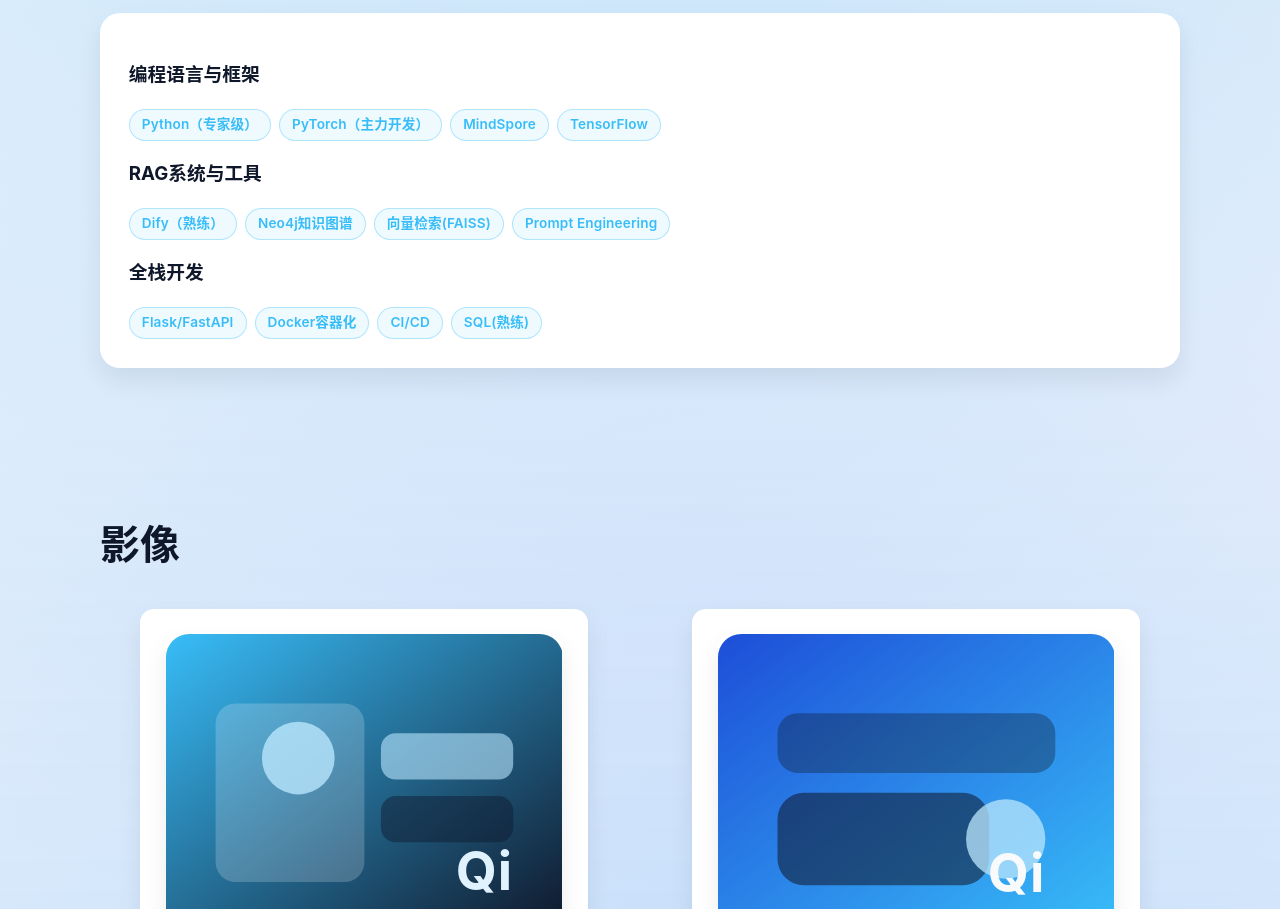
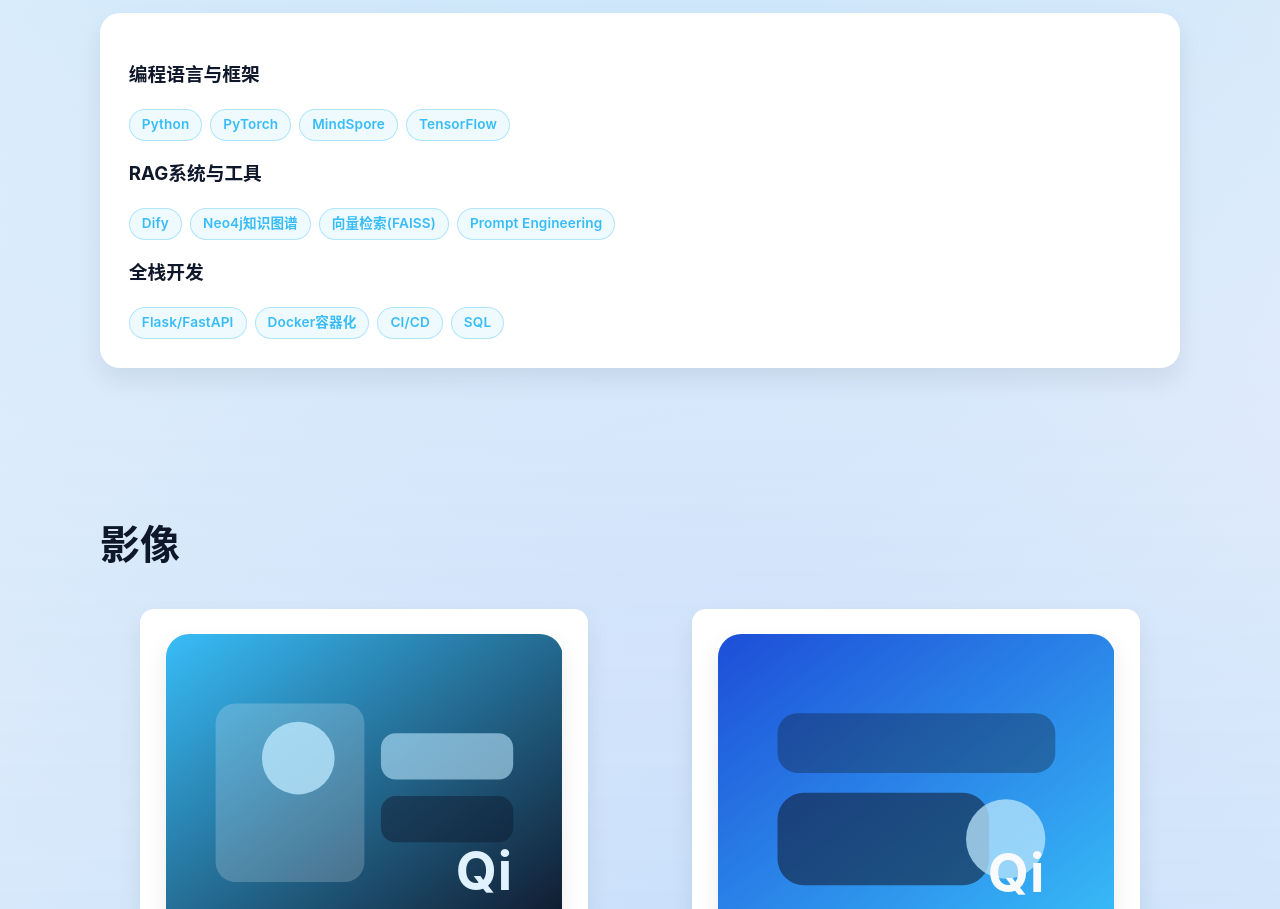
Before and after one commit to PatienceQi/PatienceQi.github.io, a plain HTML site: page zh/about/index.html in a window 1280 px wide. Shown: the part 1776-2685 px from the top of the page. Drawn offline with Linux system fonts and the light colour scheme.

Commit message:
refactor(about): 删除技能标签中的括号形容词 (#15)
精简技能展示，移除括号内的水平形容词，保留技术名称。

中文版改动（zh/about/index.html）：
- Python（专家级） → Python
- PyTorch（主力开发） → PyTorch
- Dify（熟练） → Dify
- SQL(熟练) → SQL
- 保留"向量检索(FAISS)"（FAISS 为技术名称而非形容词）

英文版改动（en/about/index.html）：
- Python (Expert) → Python
- PyTorch (Primary) → PyTorch

视觉效果：技能标签更简洁统一，突出技术本身而非主观评价。

🤖 Generated with [Claude Code](https://claude.com/claude-code)

Co-authored-by: PatienceQi <PatienceQi@git.com>
Co-authored-by: Claude <noreply@anthropic.com>

```diff
--- a/zh/about/index.html
+++ b/zh/about/index.html
@@ -94,14 +94,14 @@
         <article>
           <h3>编程语言与框架</h3>
           <div class="badge-group">
-            <span class="badge">Python（专家级）</span>
-            <span class="badge">PyTorch（主力开发）</span>
+            <span class="badge">Python</span>
+            <span class="badge">PyTorch</span>
             <span class="badge">MindSpore</span>
             <span class="badge">TensorFlow</span>
           </div>
           <h3>RAG系统与工具</h3>
           <div class="badge-group">
-            <span class="badge">Dify（熟练）</span>
+            <span class="badge">Dify</span>
             <span class="badge">Neo4j知识图谱</span>
             <span class="badge">向量检索(FAISS)</span>
             <span class="badge">Prompt Engineering</span>
@@ -111,7 +111,7 @@
             <span class="badge">Flask/FastAPI</span>
             <span class="badge">Docker容器化</span>
             <span class="badge">CI/CD</span>
-            <span class="badge">SQL(熟练)</span>
+            <span class="badge">SQL</span>
           </div>
         </article>
       </div>
```
Also changed, not shown: en/about/index.html (+2 -2 lines).
